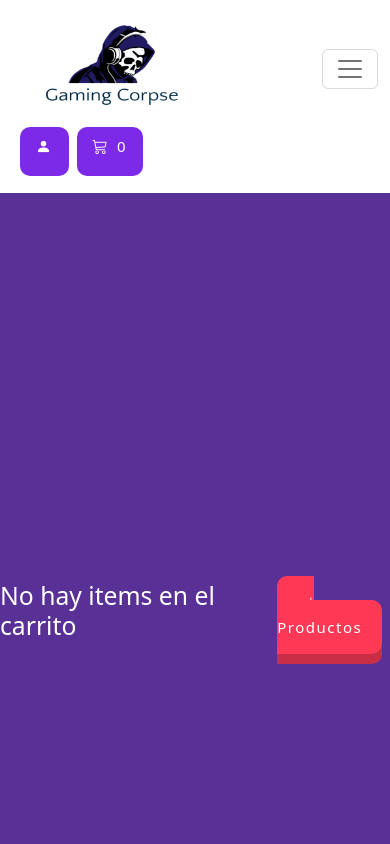
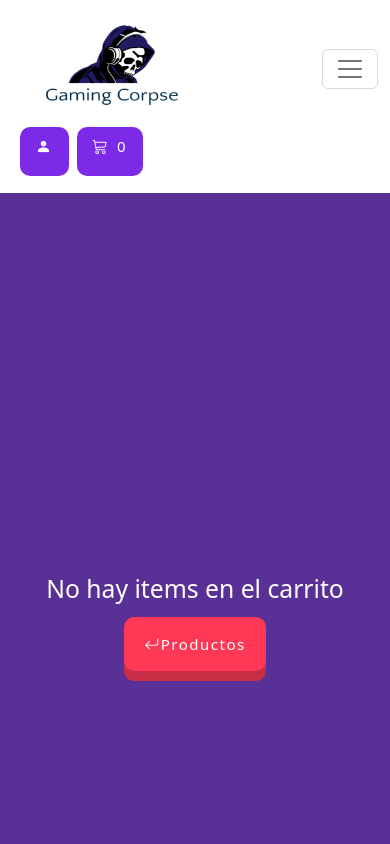
Before and after one commit to RobTorales/Gaming-Corpse, a React (Vite) app: page /carrito in a window 390 px wide. Shown: the top 844 px of the page. Built offline with nearby package versions, Linux system fonts and the light colour scheme.

Commit message:
se corrigio boton de productos

```diff
--- a/src/components/Footer.css
+++ b/src/components/Footer.css
@@ -34,4 +34,9 @@
         flex-direction: column;
         gap: 40px;
     }
+
+    .redes{
+        display: flex;
+        justify-content: space-evenly;
+    }
 }
--- a/src/components/carrito.css
+++ b/src/components/carrito.css
@@ -83,6 +83,17 @@
     display: flex;
     justify-content:center;
     align-items: center;
+    flex-wrap: wrap;
     gap: 40px;
     height: 100vh;
   }
+
+  @media (max-width:500px){
+    .contenedor-nocarrito{
+        display: flex;
+        justify-content: center;
+        align-items: center;
+        gap: 20px;
+        flex-direction: column;
+    }
+  }
--- a/src/components/carrito.jsx
+++ b/src/components/carrito.jsx
@@ -14,7 +14,7 @@ const Carrito = () => {
           <h2 className='text-white'>No hay items en el carrito</h2>
         </div>
         <div>
-        <Link className="button-eliminar" to ="/productos"><i class="bi bi-arrow-return-left"></i>Productos</Link>
+        <Link className="button-eliminar" to ="/productos"><i className="bi bi-arrow-return-left"></i>Productos</Link>
         </div>
 
       </div>
```
